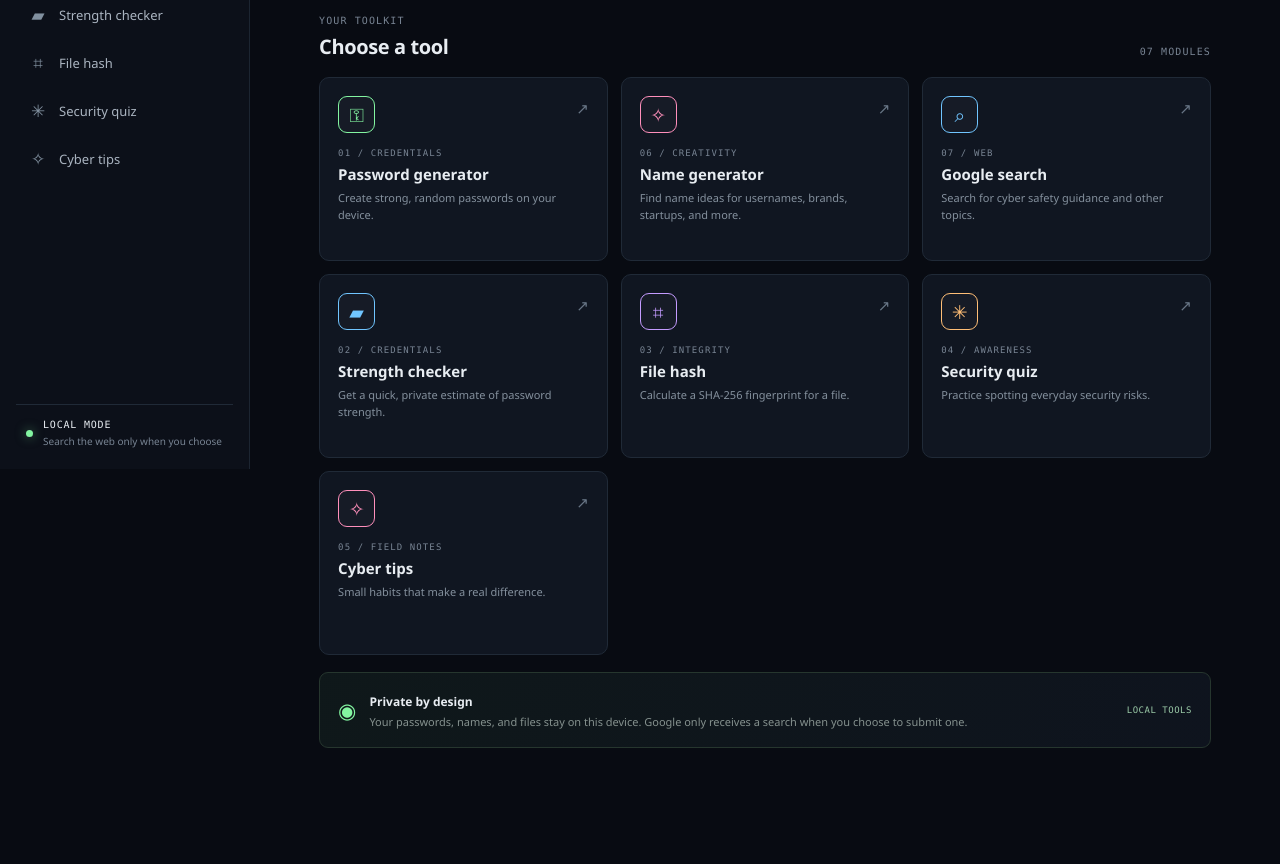
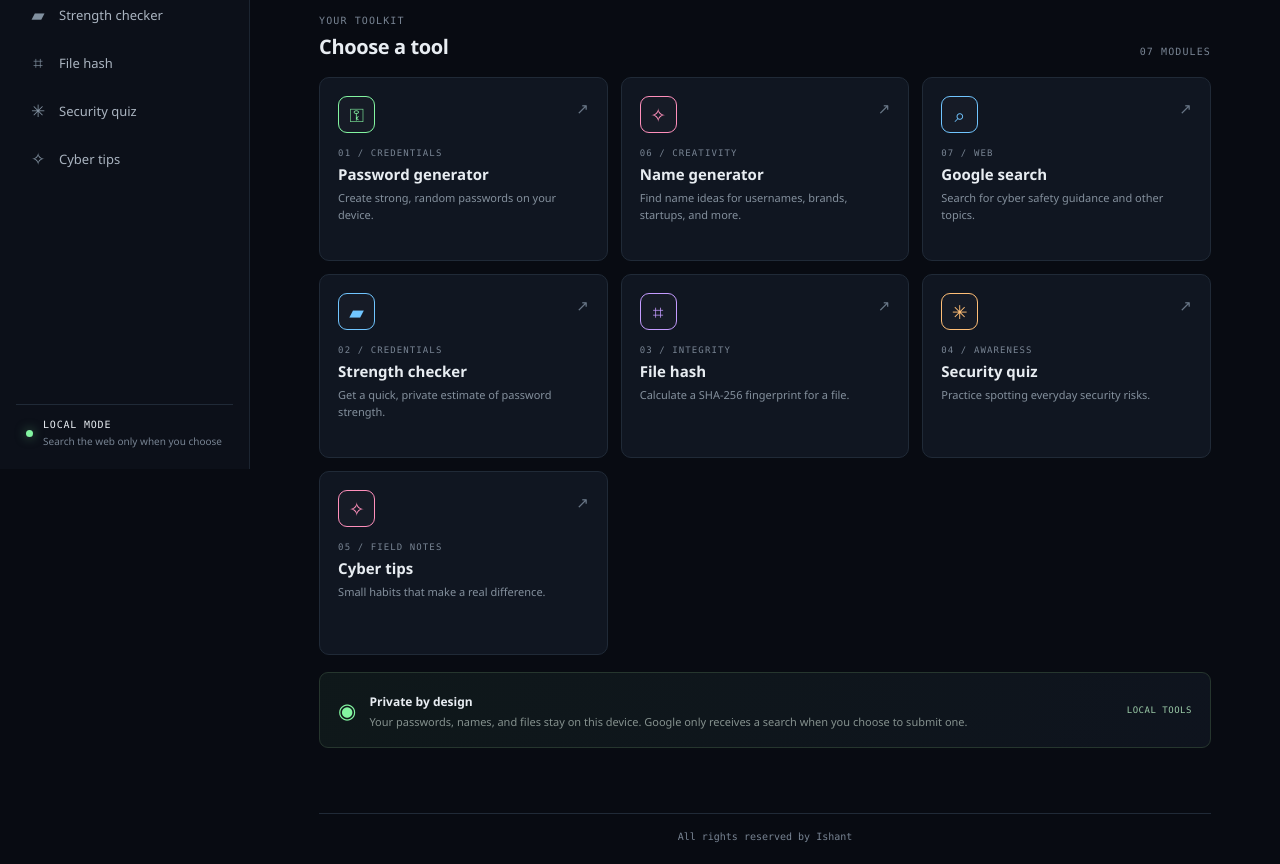
Before and after one commit to io12-jpg/cyber-hunter, a plain HTML site: page index.html in a window 1280 px wide. Shown: the part 331-1195 px from the top of the page. Before the commit the page ends 1144 px from the top, so only its background shows below. Drawn offline with Linux system fonts and the light colour scheme.

Commit message:
Add Ishant rights footer

```diff
--- a/index.html
+++ b/index.html
@@ -153,6 +153,7 @@
         <div class="tip-feature"><div class="tip-orbit" aria-hidden="true">✧</div><p class="eyebrow">TODAY'S FIELD NOTE</p><h2 id="tipTitle"></h2><p id="tipDescription"></p><div class="tip-controls"><span id="tipCount"></span><button id="nextTip" class="secondary-button" type="button">NEXT TIP <span aria-hidden="true">→</span></button></div></div>
         <div class="tip-reminder"><span aria-hidden="true">◈</span><p><strong>Remember:</strong> Security is a habit, not a one-time setting.</p></div>
       </section>
+      <footer class="site-footer">All rights reserved by Ishant</footer>
     </main>
   </div>
   <script src="script.js"></script>
--- a/style.css
+++ b/style.css
@@ -39,6 +39,7 @@ button:focus-visible, input:focus-visible, a:focus-visible, label:focus-within {
 .view { display: none; max-width: 1040px; margin: 0 auto; padding: 47px 0 65px; animation: appear .22s ease-out; }
 .view.active { display: block; }
 .view[hidden] { display: none !important; }
+.site-footer { max-width: 1040px; margin: 0 auto; padding: 17px 0 22px; border-top: 1px solid var(--line); color: var(--muted); font: 10px var(--mono); text-align: center; }
 @keyframes appear { from { opacity: 0; transform: translateY(4px); } to { opacity: 1; transform: translateY(0); } }
 .welcome-row { display: flex; min-height: 210px; align-items: center; justify-content: space-between; }
 .eyebrow { margin: 0 0 12px; }
```
